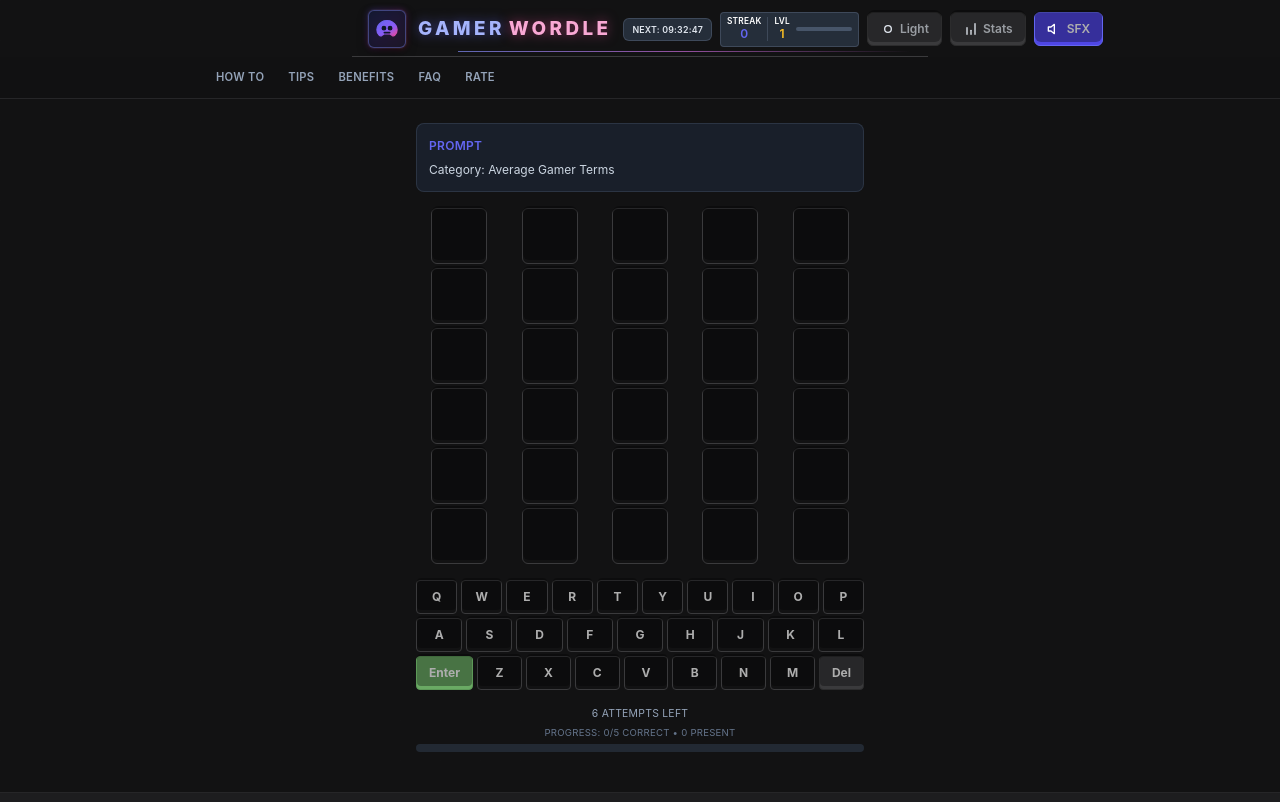
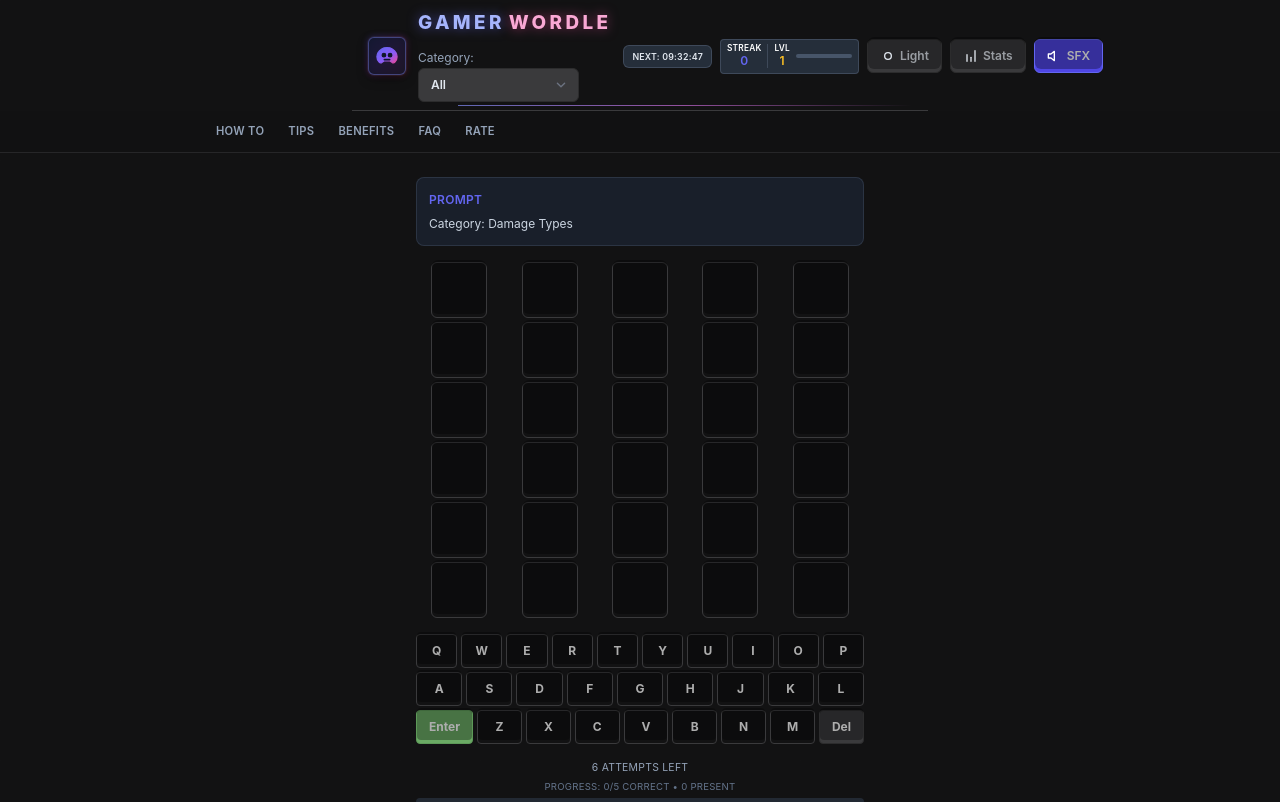
Before and after one commit to mo-qam/GamerWordle, a React (Vite) app: page / in a window 1280 px wide. Shown: the top 802 px of the page. Built offline with nearby package versions, Linux system fonts and the light colour scheme.

Commit message:
Add category selection to Gamer Wordle game
Introduces a category dropdown in the App UI, allowing users to filter the word pool by category. Updates useGamerWordGame to support category-based word selection for both daily and endless modes, improving gameplay customization.

```diff
--- a/src/modules/App.tsx
+++ b/src/modules/App.tsx
@@ -1,3 +1,4 @@
+import { ALL_CATEGORIES } from '../data/terms';
 import React, { useState } from 'react';
 import { useGamerWordGame } from '../state/useGamerWordGame';
 import { loadStreakLevel, saveStreakLevel, awardForPuzzle, levelXpRequirement } from '../state/streakLevel';
@@ -15,12 +16,13 @@
 import { RateSection } from '../components/sections/RateSection';
 
 export const App: React.FC = () => {
+  const [selectedCategory, setSelectedCategory] = useState<string>('all');
   const [showStats, setShowStats] = useState(false);
   const [theme, setTheme] = useState<'dark'|'light'>(()=> (localStorage.getItem('pnd_theme') as 'dark'|'light') || 'dark');
   const [sfxEnabled, setSfxEnabledState] = useState<boolean>(true);
   const [activeDate, setActiveDate] = useState<string | undefined>(undefined);
   const [endless, setEndless] = useState(false);
-  const gamerGame = useGamerWordGame(activeDate, endless);
+  const gamerGame = useGamerWordGame(activeDate, endless, selectedCategory);
   const [showWin, setShowWin] = useState(false);
   const [currentInput, setCurrentInput] = useState('');
   const [slState, setSlState] = useState(()=> loadStreakLevel());
@@ -118,11 +120,27 @@
               <LogoMark className="relative w-7 h-7" />
             </div>
           </div>
-          <h1 className="m-0 flex-shrink text-[0.95rem] sm:text-base md:text-[1.18rem] font-extrabold tracking-[0.12em] sm:tracking-[0.16em] md:tracking-[0.18em] uppercase leading-none md:leading-snug flex items-baseline gap-1 max-w-[72vw] md:max-w-none">
-            <span className="text-indigo-300 drop-shadow-[0_0_6px_rgba(99,102,241,0.55)]">Gamer</span>
-            <span className="text-pink-300 drop-shadow-[0_0_6px_rgba(236,72,153,0.55)]">Wordle</span>
-            <span className="sr-only">GamerWordle</span>
-          </h1>
+          <div className="flex flex-col gap-1">
+            <h1 className="m-0 flex-shrink text-[0.95rem] sm:text-base md:text-[1.18rem] font-extrabold tracking-[0.12em] sm:tracking-[0.16em] md:tracking-[0.18em] uppercase leading-none md:leading-snug flex items-baseline gap-1 max-w-[72vw] md:max-w-none">
+              <span className="text-indigo-300 drop-shadow-[0_0_6px_rgba(99,102,241,0.55)]">Gamer</span>
+              <span className="text-pink-300 drop-shadow-[0_0_6px_rgba(236,72,153,0.55)]">Wordle</span>
+              <span className="sr-only">GamerWordle</span>
+            </h1>
+            <div className="mt-1">
+              <label htmlFor="category-select" className="text-xs text-slate-400 mr-2">Category:</label>
+              <select
+                id="category-select"
+                value={selectedCategory}
+                onChange={e => setSelectedCategory(e.target.value)}
+                className="shade-btn-neutral text-xs px-2 py-1 rounded"
+              >
+                <option value="all">All</option>
+                {ALL_CATEGORIES.map(cat => (
+                  <option key={cat.id} value={cat.id}>{cat.label}</option>
+                ))}
+              </select>
+            </div>
+          </div>
           <div className="absolute -bottom-1 left-[5.2rem] md:left-[5.6rem] right-0 h-px bg-gradient-to-r from-indigo-400/70 via-fuchsia-400/60 to-transparent pointer-events-none hidden md:block" />
           <div className="flex gap-1.5 md:gap-2 items-center ml-auto flex-nowrap md:whitespace-nowrap mt-2 md:mt-0">
           {endless && <span className="px-2 py-1 rounded-md bg-indigo-600/70 text-[0.55rem] font-semibold tracking-wide uppercase text-indigo-50 border border-indigo-400/40">Endless</span>}
--- a/src/state/useGamerWordGame.ts
+++ b/src/state/useGamerWordGame.ts
@@ -1,6 +1,9 @@
 import { useCallback, useEffect, useMemo, useState } from 'react';
 import { evaluateGuess, LetterState } from '../logic/classicEval';
-import { getDailyGamerWord, getGamerWordForDate, getRandomGamerWord, GAMER_WORD_MAX_GUESSES, GAMER_WORD_LENGTH } from '../logic/gamerWords';
+import { ALL_CATEGORIES } from '../data/terms';
+import { CATEGORY_WORDS } from '../data/categoryWords';
+import { DAILY_WORDLE_POOL } from '../data/dailyWordlePool';
+import { seedHash, mulberry32 } from '../logic/rng';
 
 interface StoredGamerWord {
   dateKey: string;
@@ -18,12 +21,59 @@
 }
 function save(val: StoredGamerWord) { try { localStorage.setItem(STORAGE_KEY, JSON.stringify(val)); } catch {} }
 
-export function useGamerWordGame(dateKeyOverride?: string, endless?: boolean){
+export function useGamerWordGame(dateKeyOverride?: string, endless?: boolean, categoryId?: string){
+  // Helper to get candidate pool
+  const getCandidates = () => {
+    if(categoryId && categoryId !== 'all') {
+      return CATEGORY_WORDS[categoryId] || [];
+    }
+    return DAILY_WORDLE_POOL;
+  };
+
+  // Helper to get word-to-category
+  const getWordToCategory = () => {
+    const map: Record<string,{id:string;label:string}> = {};
+    for(const cat of ALL_CATEGORIES){
+      const words = CATEGORY_WORDS[cat.id] || [];
+      for(const w of words){
+        const lower = w.toLowerCase();
+        if(!map[lower]){
+          map[lower] = { id: cat.id, label: cat.label };
+        }
+      }
+    }
+    return map;
+  };
+
+  // Custom daily and random word functions
+  const getDailyWord = (dateStr?: string) => {
+    const pool = getCandidates();
+    const wordToCategory = getWordToCategory();
+    const date = dateStr ? new Date(dateStr) : new Date();
+    const key = date.getUTCFullYear() + '-' + (date.getUTCMonth()+1) + '-' + date.getUTCDate();
+    const h = seedHash('gamerwords:' + key + ':' + (categoryId || 'all'));
+    const rand = mulberry32(h);
+    const idx = Math.floor(rand() * pool.length);
+    const answer = pool[idx];
+    const cat = wordToCategory[answer];
+    const prompt = cat ? `Category: ${cat.label}` : '';
+    return { answer, dateKey: key, categoryId: cat?.id || '', categoryLabel: cat?.label || '', prompt, wordLength: 5, maxGuesses: 6 };
+  };
+  const getRandomWord = () => {
+    const pool = getCandidates();
+    const wordToCategory = getWordToCategory();
+    const idx = Math.floor(Math.random() * pool.length);
+    const answer = pool[idx];
+    const cat = wordToCategory[answer];
+    const prompt = cat ? `Category: ${cat.label}` : '';
+    return { answer, dateKey: 'endless-' + Date.now(), categoryId: cat?.id || '', categoryLabel: cat?.label || '', prompt, wordLength: 5, maxGuesses: 6 };
+  };
+
   const initialMeta = useMemo(()=>{
-    if(endless) return getRandomGamerWord();
-    if(dateKeyOverride) return getGamerWordForDate(dateKeyOverride);
-    return getDailyGamerWord();
-  }, [dateKeyOverride, endless]);
+    if(endless) return getRandomWord();
+    if(dateKeyOverride) return getDailyWord(dateKeyOverride);
+    return getDailyWord();
+  }, [dateKeyOverride, endless, categoryId]);
   const [meta, setMeta] = useState(initialMeta);
   const [promptHistory, setPromptHistory] = useState<string[]>([initialMeta.prompt]);
   const [promptIndex, setPromptIndex] = useState(0);
@@ -36,7 +86,7 @@
       setPromptIndex(0);
     } else {
       // entering endless mode: generate a fresh word immediately
-      const next = getRandomGamerWord();
+      const next = getRandomWord();
       setMeta(next);
       setGuesses([]); setStates([]); setSolvedAt(undefined);
       setPromptHistory([next.prompt]);
@@ -116,7 +166,7 @@
     wordLength,
     progress,
     restart: () => {
-      const next = endless ? getRandomGamerWord() : getDailyGamerWord();
+      const next = endless ? getRandomWord() : getDailyWord();
       setMeta(next);
       setGuesses([]);
       setStates([]);
@@ -131,7 +181,7 @@
     },
     cyclePrompt: () => {
       if(!endless) return;
-      const next = getRandomGamerWord();
+      const next = getRandomWord();
       setMeta(next);
       setGuesses([]); setStates([]); setSolvedAt(undefined);
       setPromptHistory(h=>[...h, next.prompt]);
```
